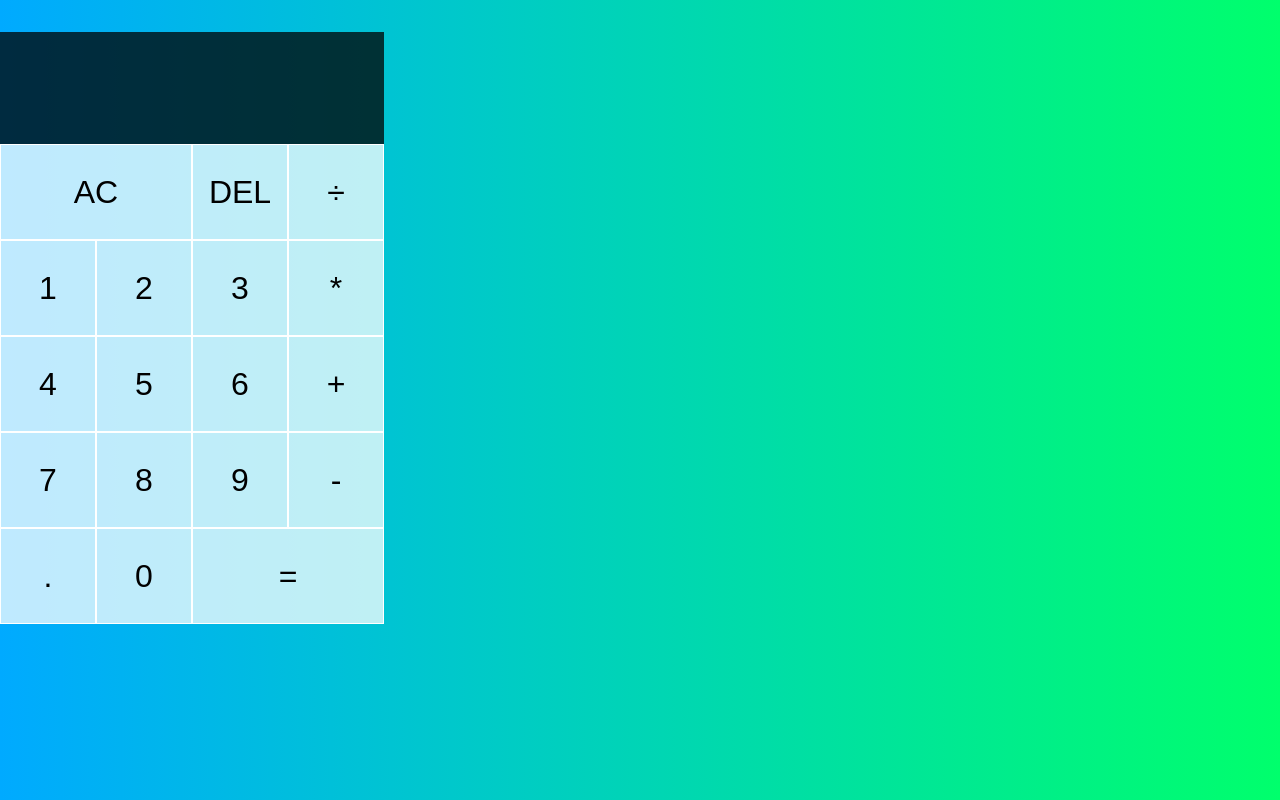
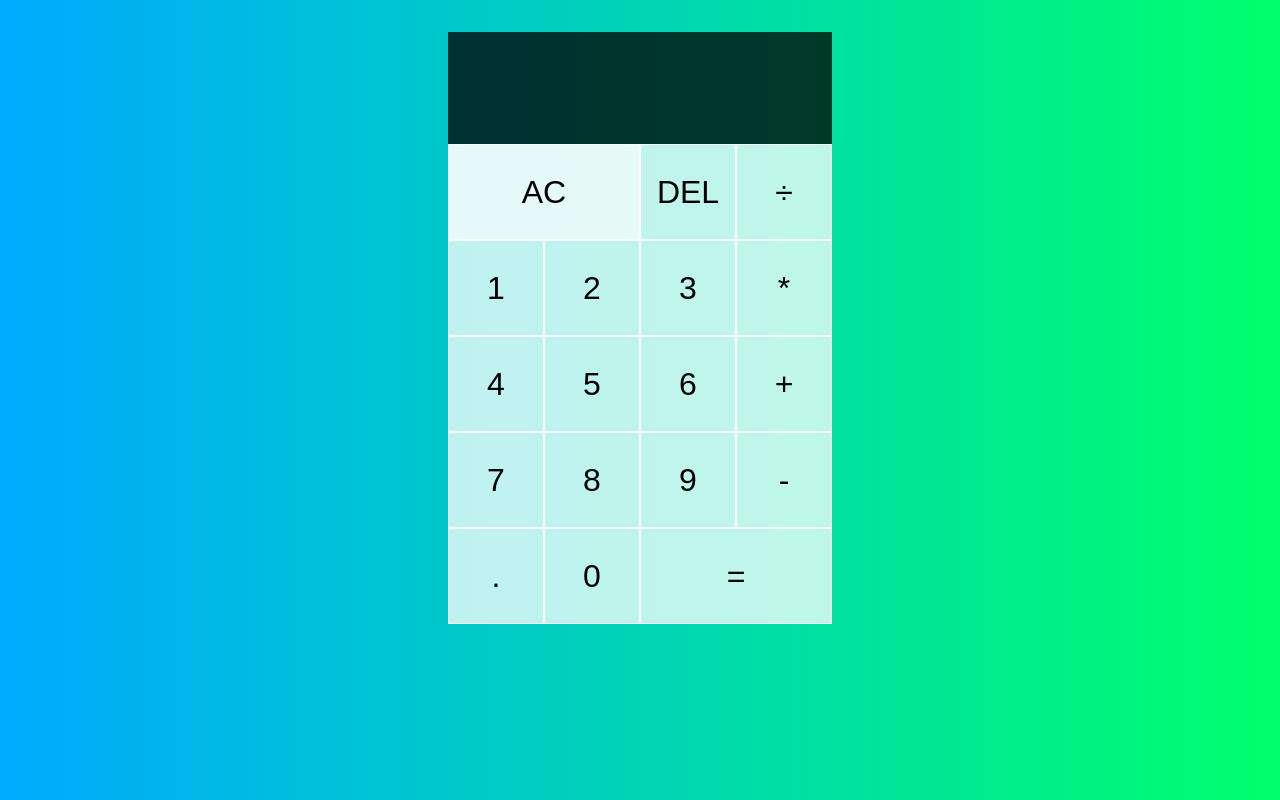
Before and after one commit to pmvroque15/simple-calculator, a React (Vite) app: page / in a window 1280 px wide. In both pictures the pointer is over the button "AC". Built offline with nearby package versions, Linux system fonts and the light colour scheme.

Commit message:
Did all styling of the calculator, next is the operations

```diff
--- a/src/styles.css
+++ b/src/styles.css
@@ -10,6 +10,7 @@ body {
 .calculator-grid {
     display: grid;
     margin-top: 2rem;
+    justify-content: center;
     grid-template-columns: repeat(4, 6rem);
     grid-template-rows: minmax(7rem, auto) repeat(5, 6rem);
 }
@@ -22,6 +23,10 @@ body {
     background-color: rgba(255, 255, 255, .75);
 }
 
+.calculator-grid > button:hover,
+.calculator-grid > button:focus {
+    background-color: rgba(255, 255, 255, .9);
+}
 .span-two {
     grid-column: span 2;
 }
```
